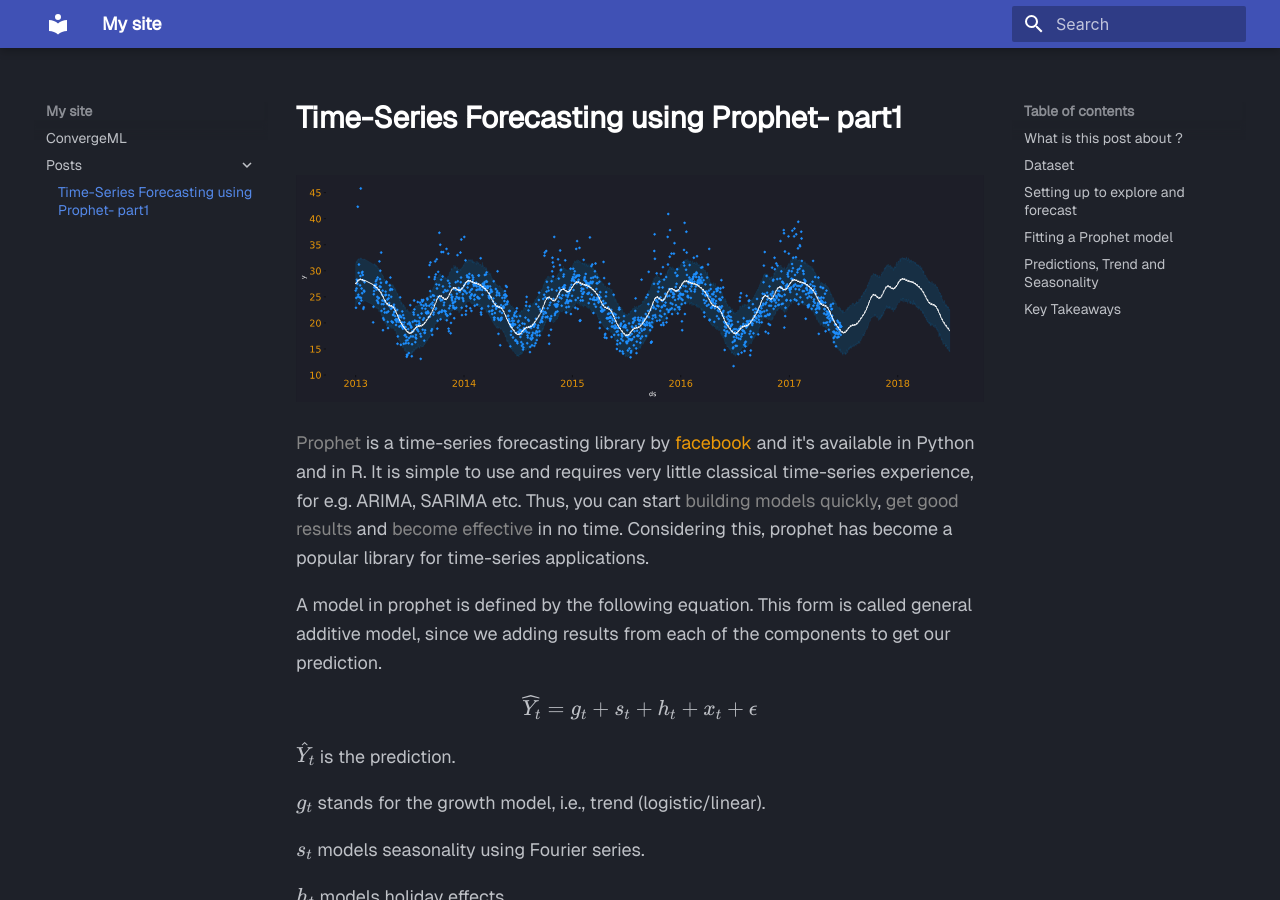
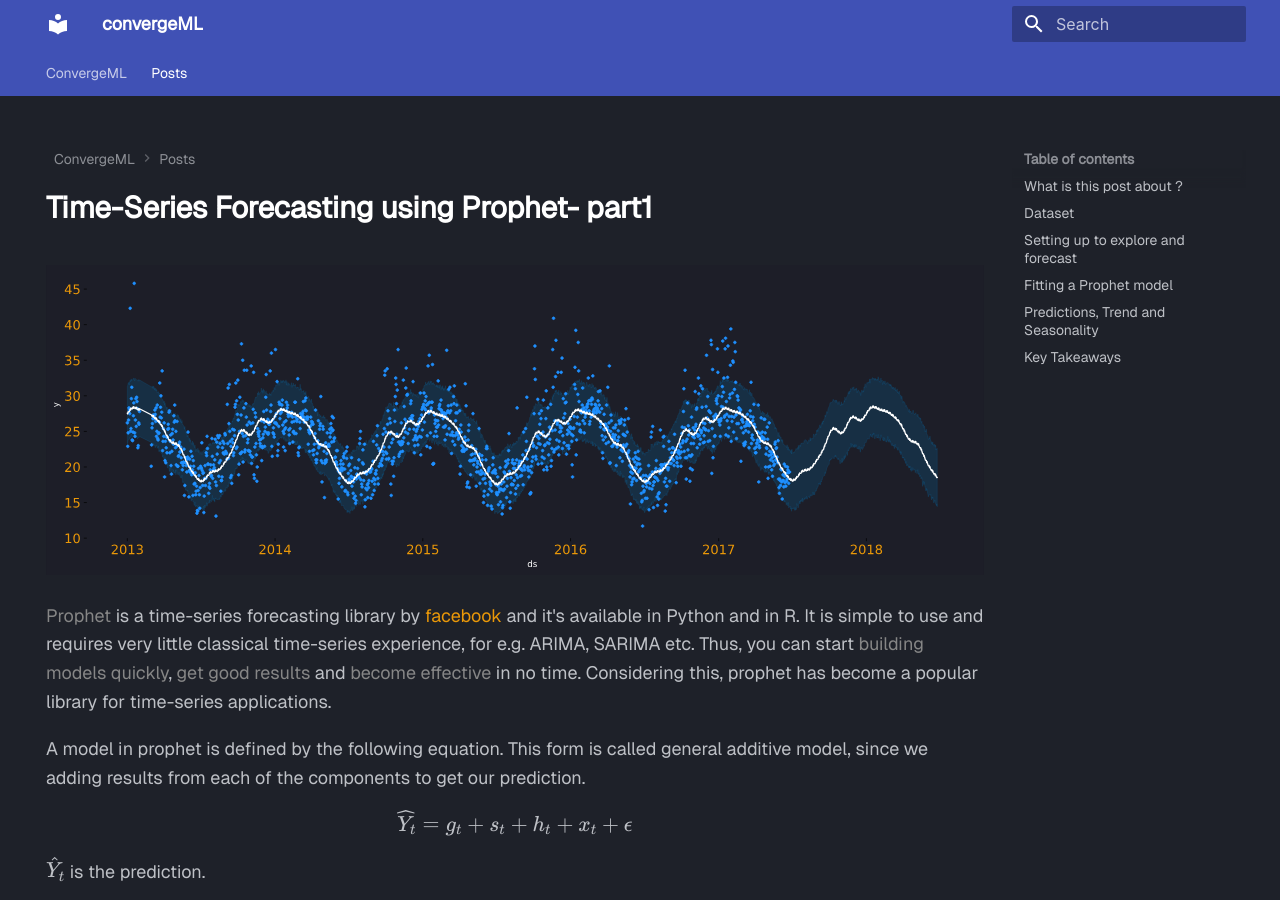
Before and after one commit to shoaibkhanz/convergeml-blog, an MkDocs documentation site: the page built from docs/posts/2020-05-22-Time-Series-Forecasting-using-Prophet-part1.md, in a window 1280 px wide and 900 px high. Built offline with MkDocs 1.6.1 and Material for MkDocs 9.7.7, drawn with Linux system fonts in a browser that asks for light colours; comment, search, counter and statistics services are not loaded.

Commit message:
updated navigation options

```diff
--- a/mkdocs.yml
+++ b/mkdocs.yml
@@ -1,4 +1,4 @@
-site_name: My site
+site_name: convergeML
 site_url: https://www.convergeml.com
 
 theme:
@@ -13,6 +13,9 @@ theme:
   features:
     - header.autohide
     - content.code.copy
+    - navigation.tabs
+    # - navigation.instant
+    - navigation.path
 
 extra_css:
   - stylesheets/extra.css
```
Also changed, not shown: docs/posts/2020-05-22-Time-Series-Forecasting-using-Prophet-part1.md (+2 -0 lines).
